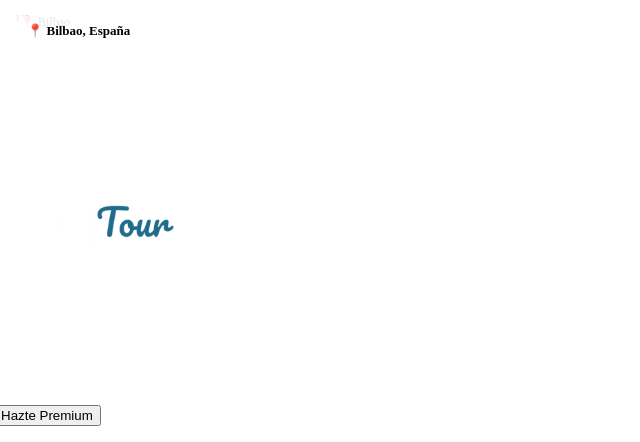
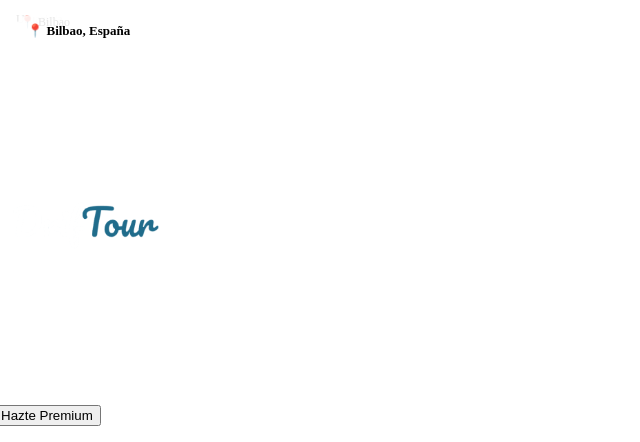
Before and after one commit to Imanolow/driftour-web, a website with bundled scripts: page index.html in a window 1280 px wide. Shown: the top 442 px of the page, 0-640 px from the left. Built offline with nearby package versions, Linux system fonts and the light colour scheme; some packages are replaced by stand-ins of ours; a script that the page names is missing.

Commit message:
Sincronizar archivos actualizados con imágenes

```diff
--- a/index.html
+++ b/index.html
@@ -28,7 +28,7 @@
                 </div>
             </div>
             <div class="header-center">
-                <div class="logo"><img src="icons/DrifTour_logo.png" alt="DrifTour" style="height: 330px; width: auto; margin-top: 40px; margin-left: 0px;"></div>
+                <div class="logo"><img src="icons/DrifTour_logo.png" alt="DrifTour" style="height: 330px; width: auto; margin-top: 40px; margin-right: 0px; margin-left: -15px;"></div>
             </div>
             <div class="header-right">
                 <button class="premium-btn" id="premium-btn" style="margin-left: -15px;">
```
